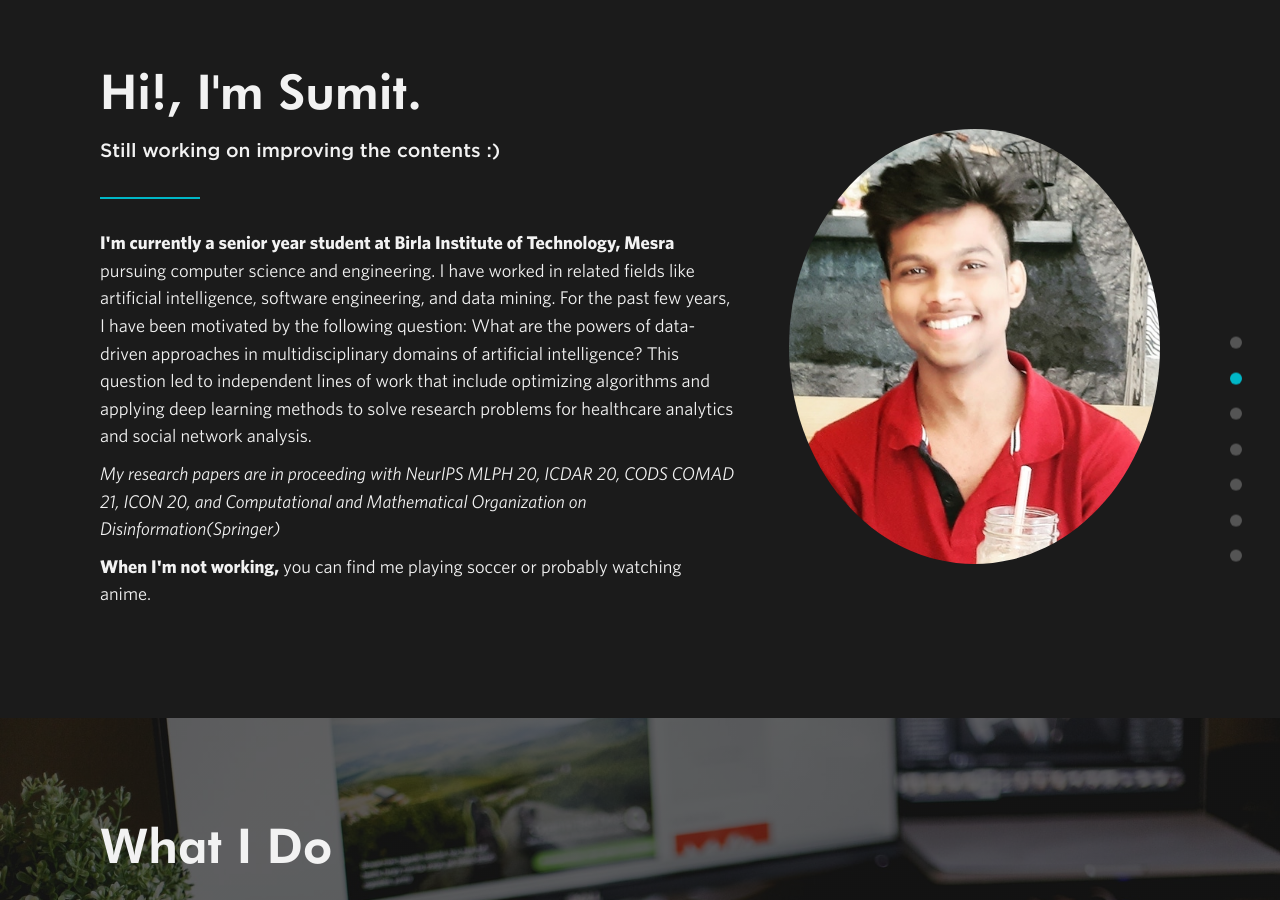
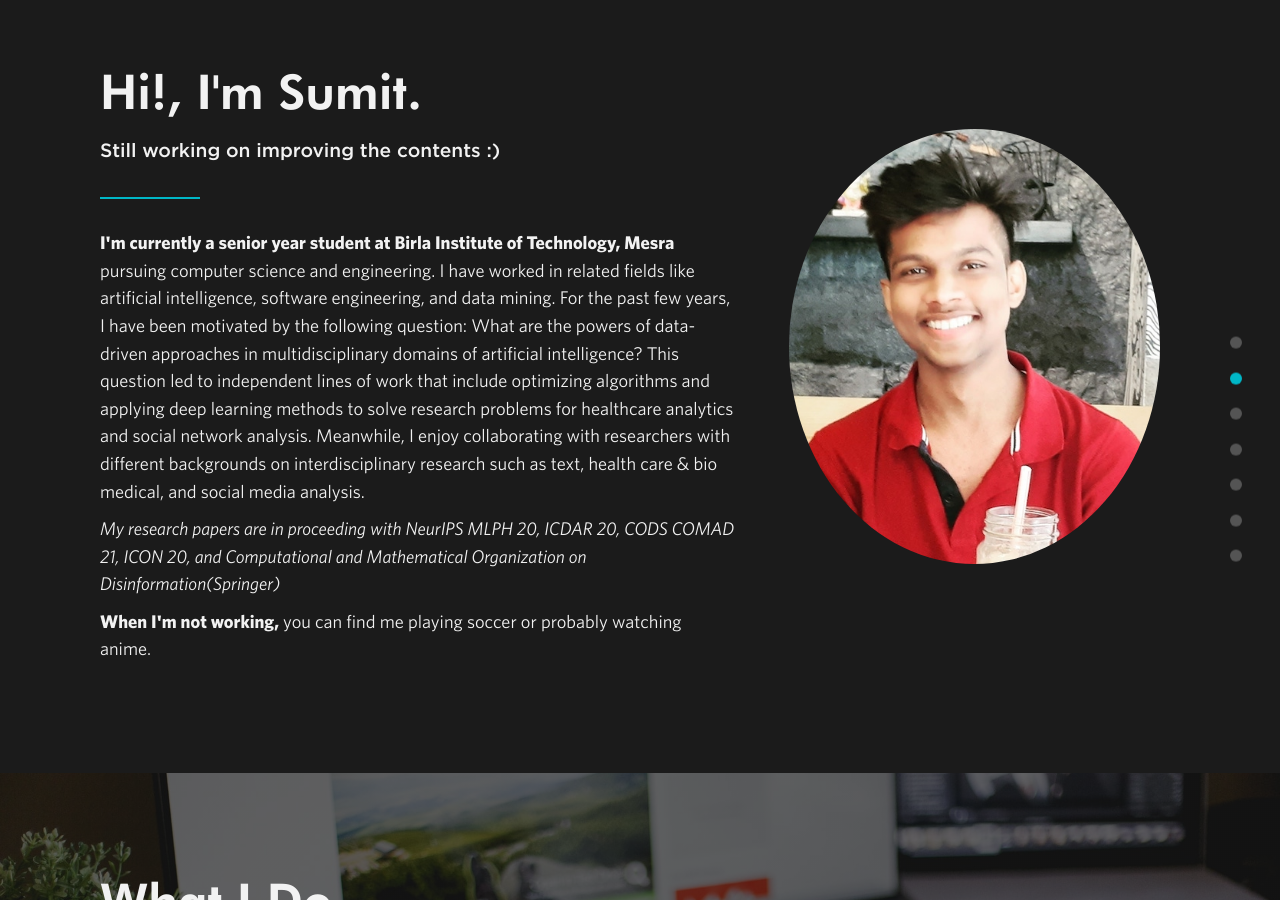
Before and after one commit to sumit6597/sumit6597.github.io, a Jekyll site: the page built from index.html, in a window 1280 px wide and 900 px high, scrolled down 965 px. Built offline with Jekyll 4.4.1, drawn with Linux system fonts in a browser that asks for light colours; nearby versions of some CDN libraries.

Commit message:
Update about.html

```diff
--- a/_includes/about.html
+++ b/_includes/about.html
@@ -7,7 +7,7 @@
       <div class="about-wrapper">
         <img class="headshot" src="img/pic.jpg" alt="headshot">
         <div class="about-text-wrapper">
-          <p class="about-text"><strong>I'm currently a senior year student at Birla Institute of Technology, Mesra</strong> pursuing computer science and engineering. I have worked in related fields like artificial intelligence, software engineering, and data mining. For the past few years, I have been motivated by the following question: What are the powers of data-driven approaches in multidisciplinary domains of artificial intelligence? This question led to independent lines of work that include optimizing algorithms and applying deep learning methods to solve research problems for healthcare analytics and social network analysis. </p>
+          <p class="about-text"><strong>I'm currently a senior year student at Birla Institute of Technology, Mesra</strong> pursuing computer science and engineering. I have worked in related fields like artificial intelligence, software engineering, and data mining. For the past few years, I have been motivated by the following question: What are the powers of data-driven approaches in multidisciplinary domains of artificial intelligence? This question led to independent lines of work that include optimizing algorithms and applying deep learning methods to solve research problems for healthcare analytics and social network analysis. Meanwhile, I enjoy collaborating with researchers with different backgrounds on interdisciplinary research such as text, health care & bio medical, and social media analysis. </p>
           <p class="about-text"><cite> My research papers are in proceeding with NeurIPS MLPH 20, ICDAR 20, CODS COMAD 21, ICON 20, and Computational and Mathematical Organization on Disinformation(Springer) </p>
           <p class="about-text"><strong>When I'm not working,</strong> you can find me playing soccer or probably watching anime.</p>
         </div>
```
